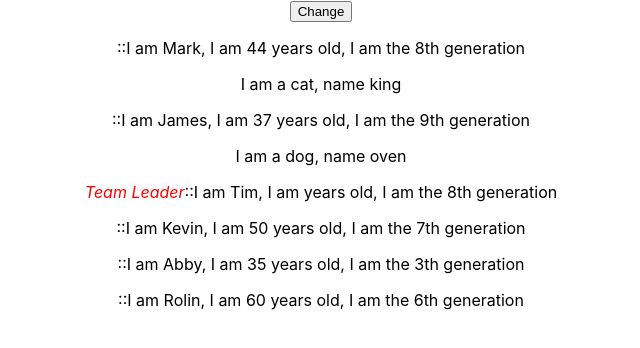
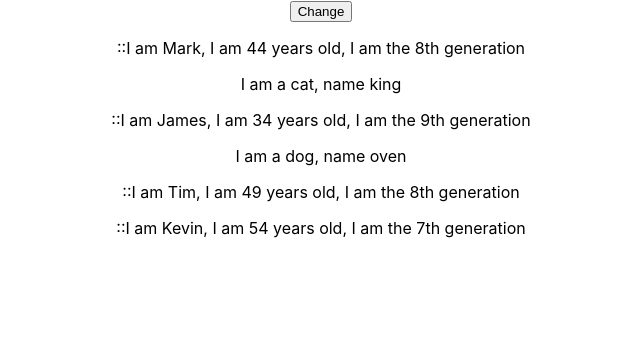
Before and after one commit to FLameSunRisE/doc, a React (Create React App) app in the folder learn/react/react_lab1/: page / in a window 1280 px wide. Shown: the top 348 px of the page, without its empty margins (319-959 px from the left). Built offline with nearby package versions, Linux system fonts and the light colour scheme.

Commit message:
feat: react state

```diff
--- a/learn/react/react_lab1/src/App.js
+++ b/learn/react/react_lab1/src/App.js
@@ -4,6 +4,14 @@ import Dashboard from "./components/Dashboard.js";
 import Person from "./Person/Person";
 import Pet from "./Pet/Pet";
 class App extends React.Component {
+  state = {
+    persons: [
+      { name: "Mark", age: 44 },
+      { name: "James", age: 34 },
+      { name: "Tim", age: 49 },
+      { name: "Kevin", age: 54 },
+    ],
+  };
   changeNameHandler() {
     console.log("button clicked!!");
   }
@@ -11,14 +19,24 @@ class App extends React.Component {
     return (
       <div className="App">
         <button onClick={this.changeNameHandler}>Change</button>
-        <Person name="Mark" age="44" />
+        <Person
+          name={this.state.persons[0].name}
+          age={this.state.persons[0].age}
+        />
         <Pet name="king" specie="cat" />
-        <Person name="James" age="37" />
+        <Person
+          name={this.state.persons[1].name}
+          age={this.state.persons[1].age}
+        />
         <Pet name="oven" specie="dog" />
-        <Person name="Tim">Team Leader</Person>
-        <Person name="Kevin" age="50" />
-        <Person name="Abby" age="35" />
-        <Person name="Rolin" age="60" />
+        <Person
+          name={this.state.persons[2].name}
+          age={this.state.persons[2].age}
+        />
+        <Person
+          name={this.state.persons[3].name}
+          age={this.state.persons[3].age}
+        />
       </div>
     );
   }
```
